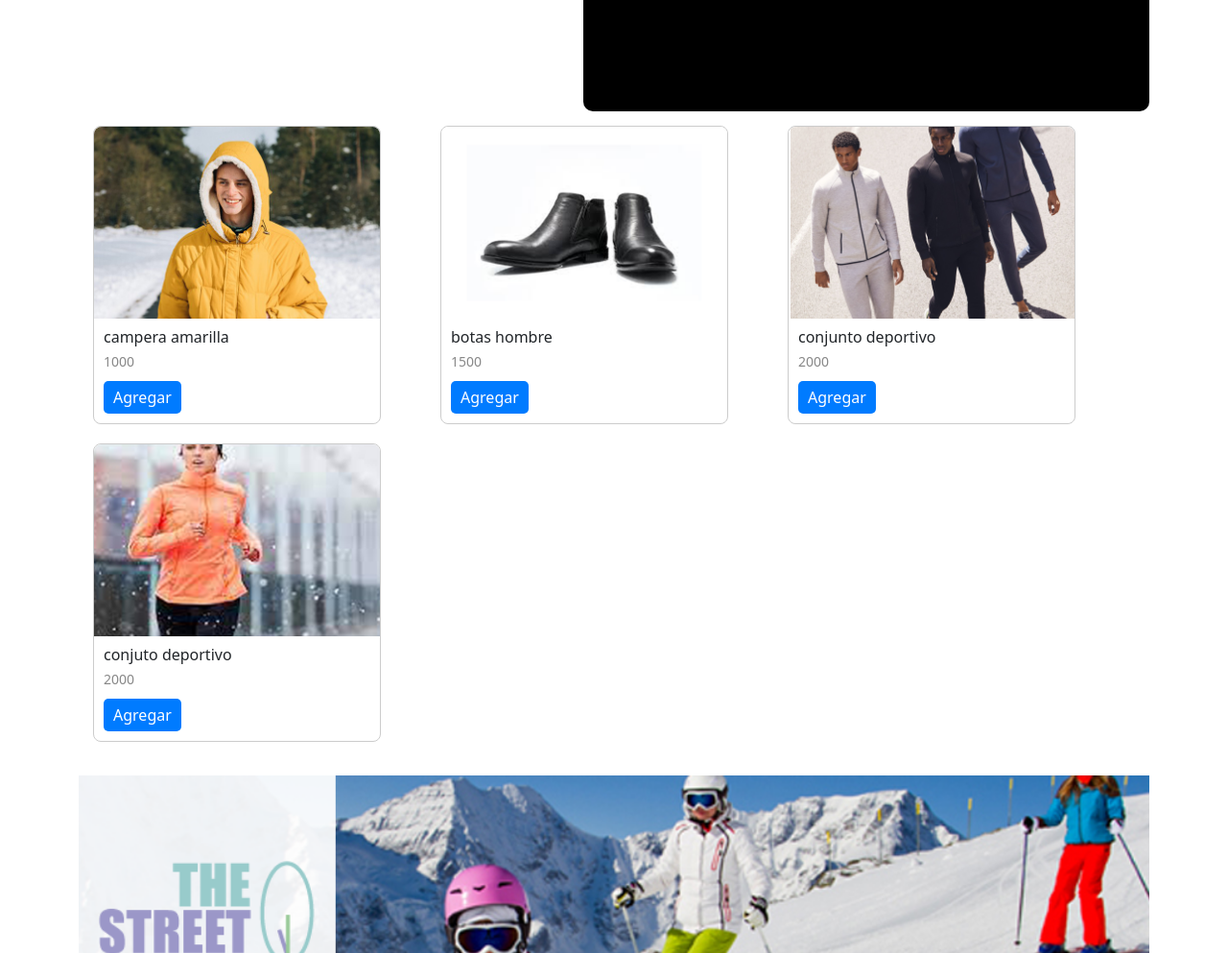
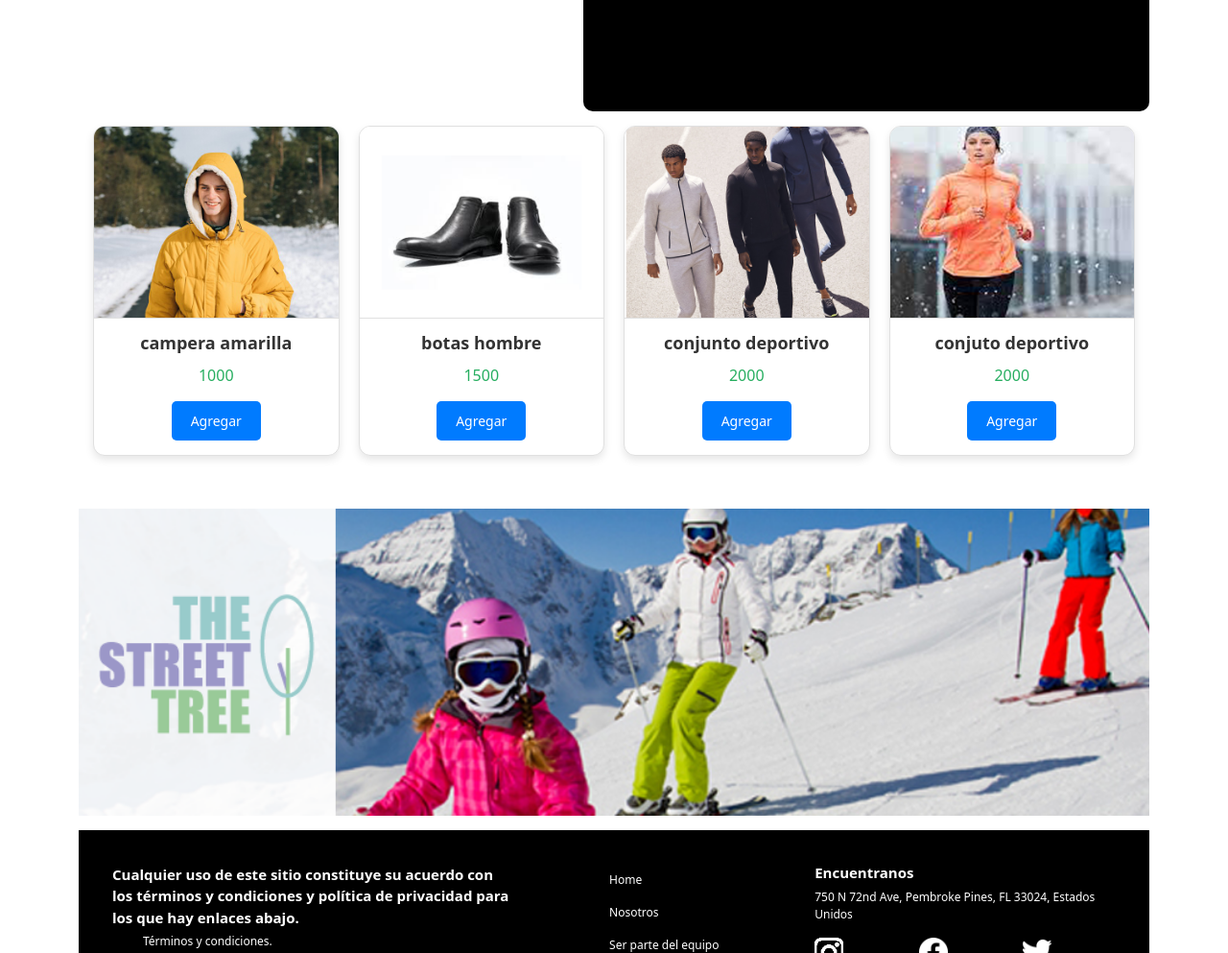
Before and after one commit to YerlinRojas/theStreetTree, a website: page index.html in a window 1280 px wide. Shown: the part 865-1858 px from the top of the page at 96% size. Drawn offline with nearby package versions, Linux system fonts and the light colour scheme; files that its build step writes are made by us from their sources.

Commit message:
Update _buy.scss

```diff
--- a/scss/partials/_buy.scss
+++ b/scss/partials/_buy.scss
@@ -1,81 +1,72 @@
 /* cards */
 /* Estilo para las tarjetas */
-.producto {
-  width: 100%; /* Ancho total de la tarjeta */
-  max-width: 300px; /* Ancho máximo de la tarjeta */
-  border: 1px solid #ccc;
-  border-radius: 8px;
-  margin-bottom: 20px; /* Espacio entre tarjetas */
+  .gridCard {
+      display: grid;
+      grid-template-columns: repeat(auto-fill, minmax(250px, 1fr));
+      gap: 20px;
     }
 
-/* Estilo para la imagen del producto */
-.producto-imagen {
-  width: 100%; /* Ancho total de la imagen */
-  height: 200px; /* Altura fija para la imagen */
-  object-fit: cover; /* Ajustar la imagen para cubrir el contenedor */
-  border-top-left-radius: 8px;
-  border-top-right-radius: 8px;
+    .producto {
+      width: 100%;
+      max-width: 300px;
+      background-color: #fff;
+      border: 1px solid #e0e0e0;
+      border-radius: 12px;
+      overflow: hidden;
+      transition: transform 0.3s ease, box-shadow 0.3s ease;
+      box-shadow: 0 4px 8px rgba(0, 0, 0, 0.1);
     }
 
-/* Estilo para el detalle del producto */
-.producto-detalle {
-  padding: 10px;
+    .producto:hover {
+      transform: translateY(-10px);
+      box-shadow: 0 8px 16px rgba(0, 0, 0, 0.2);
     }
 
-/* Estilo para el título del producto */
-.producto-titulo {
-  font-size: 16px;
-  margin-bottom: 5px;
+    .producto-imagen {
+      width: 100%;
+      height: 200px;
+      object-fit: cover;
+      border-bottom: 1px solid #e0e0e0;
     }
 
-/* Estilo para el precio del producto */
-.producto-precio {
-  font-size: 14px;
-  color: #888;
+    .producto-detalle {
+      padding: 15px;
+      text-align: center;
+    }
+
+    .producto-titulo {
+      font-size: 18px;
+      font-weight: bold;
+      color: #333;
       margin-bottom: 10px;
     }
 
-/* Estilo para el botón "Agregar al carrito" */
+    .producto-precio {
+      font-size: 16px;
+      color: #27ae60;
+      margin-bottom: 15px;
+    }
+
     .producto-agregar {
       background-color: #007bff;
       color: #fff;
       border: none;
-  padding: 5px 10px;
+      padding: 10px 20px;
       border-radius: 5px;
+      font-size: 14px;
       cursor: pointer;
+      transition: background-color 0.3s ease, transform 0.3s ease;
     }
 
-
-/*.producto-imagen{
-    height: 200px;
-    width: 200px;
+    .producto-agregar:hover {
+      background-color: #0056b3;
+      transform: scale(1.05);
     }
 
-.card-bodyy{
-    border: 1px solid;
-    border-radius: 5px;
-    padding: 5px;
-    width: 250px;
-    height: 300px;
-    box-sizing: content-box;
-    font-size: smaller;
+    .producto-agregar:active {
+      background-color: #004080;
+      transform: scale(1);
     }
-
-.producto-agregar {
-    box-sizing: unset;
-    background-color: rgb(222, 224, 224);
-    border-radius: 2px;
-    font-size: medium;
-    font-weight: bold;
-}
-/* <div class="producto-detalle">
-  <h5 class="producto-titulo">${producto.titulo}</h5>
-  <p class="producto-precio">${producto.precio}</p>
-  <button class="producto-agregar" id="${producto.id}">Agregar</button>
-</div>
- */
-
-
 
 
 .gridVenta{
```
Lines whose indentation alone changed are shown as unchanged.
